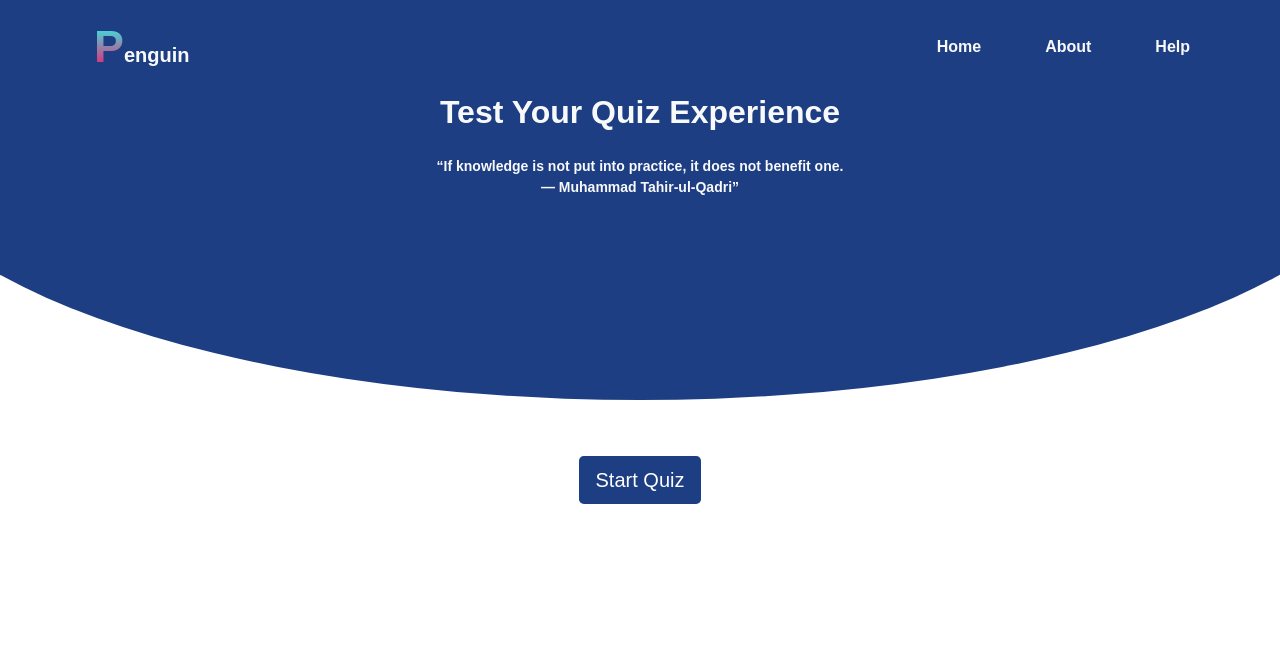
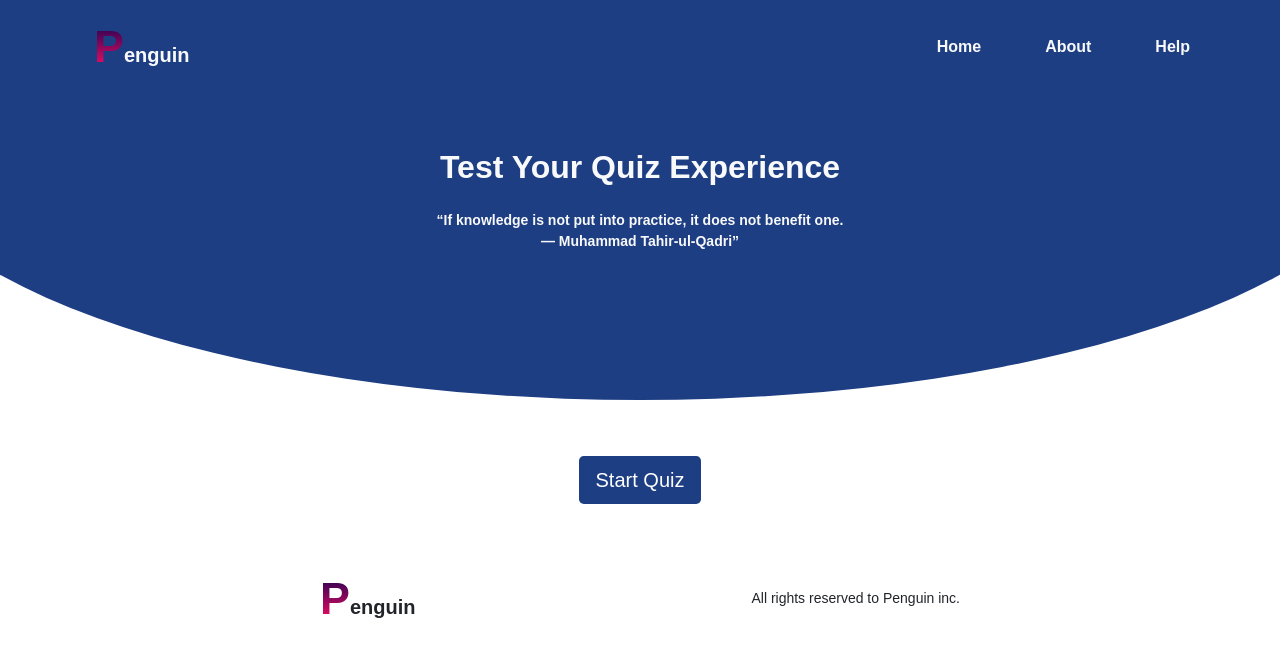
Before and after one commit to Edu58/Quiz-Game, a plain HTML site: page index.html in a window 1280 px wide. Drawn offline with nearby package versions, Linux system fonts and the light colour scheme.

Commit message:
This will add the footer

```diff
--- a/index.html
+++ b/index.html
@@ -15,7 +15,7 @@
 </head>
 <body>
     <section class="landing">
-        <nav class="navbar navbar-expand-md navbar-light">
+        <nav class="navbar navbar-expand-md navbar-light fixed-top">
             <div class="container">
                 <div class="container d-flex justify-content-between align-items-center">
                     <a class="navbar-brand text-light fs-5 fw-bolder" href="#"><span id="P">P</span>enguin</a>
@@ -48,8 +48,13 @@
     </section>
 
     <div class="startBtn">
-            <button class="btn btn-lg">Start Quiz</button>
+        <button class="btn btn-lg">Start Quiz</button>
     </div>
+
+    <footer>
+        <a class="navbar-brand text-dark fs-5 fw-bolder text-decoration-none" href="#"><span id="P">P</span>enguin</a>
+        <small>All rights reserved to Penguin inc.</small>
+    </footer>
 
     <!--Bootstrap JavaScript Bundle with Popper -->
     <script src="https://cdn.jsdelivr.net/npm/bootstrap@5.1.3/dist/js/bootstrap.bundle.min.js" integrity="sha384-ka7Sk0Gln4gmtz2MlQnikT1wXgYsOg+OMhuP+IlRH9sENBO0LRn5q+8nbTov4+1p" crossorigin="anonymous"></script>
--- a/style.css
+++ b/style.css
@@ -17,7 +17,7 @@ nav {
 }
 
 .landing .slogan {
-    min-height: 10vh;
+    min-height: 50vh;
     display: flex;
     flex-direction: column;
     justify-content: center;
@@ -30,7 +30,7 @@ nav {
 
 #P {
     font-size: 2.8rem;
-    background: -webkit-linear-gradient(#1EFFF1, #FF0E65);
+    background: -webkit-linear-gradient(#150050, #FF0E65);
     background-clip: content-box;
     -webkit-background-clip: text;
     -webkit-text-fill-color: transparent;
@@ -52,3 +52,10 @@ nav {
     background-color: #1E3E83;
     color: #FFFF;
 }
+
+
+footer {
+    display: flex;
+    justify-content: space-evenly;
+    align-items: center;
+}
```
